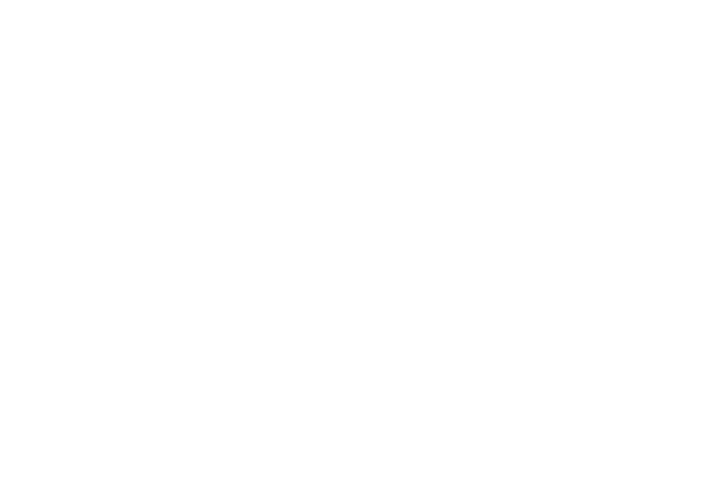
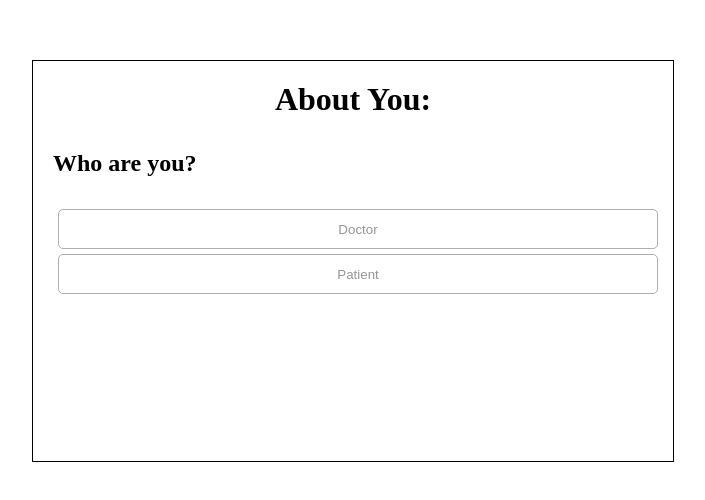
Before and after one commit to OgAeons/ai-medicare, a React (Vite) app in the folder login-page/: page /info in a window 1280 px wide. Before the commit this address had no page. Shown: the part 140-640 px from the top of the page, without its empty margins (287-992 px from the left). Built offline with nearby package versions, Linux system fonts and the light colour scheme; a web font is replaced by a local one.

Commit message:
Added Info and Questions component before the home component

```diff
--- a/login-page/src/App.jsx
+++ b/login-page/src/App.jsx
@@ -4,6 +4,7 @@
 import Register from "./routes/Register"
 import Cover from "./routes/Cover"
 import Home from "./routes/Home"
+import Info from "./routes/Info"
 
 function LayoutWithCover({ children }) {
     return (
@@ -20,6 +21,7 @@
             <Routes>
                 <Route path="/" element={<LayoutWithCover><Login /></LayoutWithCover>} />
                 <Route path="/register" element={<LayoutWithCover><Register /></LayoutWithCover>} />
+                <Route path="/info" element={<Info />} />
                 <Route path="/home" element={<Home />} />
             </Routes>
         </Router>
--- /dev/null
+++ b/login-page/src/components/Questions.jsx
@@ -0,0 +1,74 @@
+import React, { useState } from 'react'
+import { Link, useNavigate } from "react-router-dom"
+
+const questions = [
+    { id: 1, question: "Who are you?", options: ["Doctor", "Patient"] },
+    { id: 2, question: "What is your age?", options: [] }
+]
+
+function Questions() {
+    const [currentQuestionIndex, setCurrentQuestionIndex] = useState(0)
+    const [answers, setAnswers] = useState({})
+
+    const navigate = useNavigate()
+
+    function handleAnswer(answer) {
+        setAnswers((prevAnswers) => ({
+        ...prevAnswers,
+        [questions[currentQuestionIndex].question]: answer,
+        }))
+
+        setCurrentQuestionIndex((prevIndex) => prevIndex + 1)
+    }
+
+
+    function handleSubmit(e) {
+        e.preventDefault();
+        console.log("Final Answers:", answers);
+        navigate('/home')
+    }
+
+    return (
+        <div>
+            { currentQuestionIndex < questions.length ? (
+                <form onSubmit={(e) => e.preventDefault()}>
+                    <div>
+                        <h2 className='question'>{questions[currentQuestionIndex].question}</h2>
+                        {questions[currentQuestionIndex].options.length > 0 ? (
+                            questions[currentQuestionIndex].options.map((option, index) => (
+                                <button
+                                    key={index}
+                                    type="button"
+                                    onClick={() => handleAnswer(option)}
+                                    style={{ margin: '5px' }}
+                                >
+                                    {option}
+                                </button>
+                            ))
+                        ) : (
+                            <input
+                                type="number"
+                                placeholder="Enter your age"
+                                onBlur={(e) => handleAnswer(e.target.value)}
+                                required
+                            />
+                        )}
+                    </div>
+                </form>
+            ) : (
+                <div>
+                    <h2>Thank you for your responses!</h2>
+                    <p>Responses:</p>
+                    <ul>
+                        {Object.entries(answers).map(([question, answer], index) => (
+                            <li key={index}>{question}: {answer}</li>
+                        ))}
+                    </ul>
+                    <button onClick={handleSubmit}>Submit</button>
+                </div>
+            )}
+        </div>
+    )
+}
+
+export default Questions
--- /dev/null
+++ b/login-page/src/routes/Info.jsx
@@ -0,0 +1,15 @@
+import React, { useState } from 'react'
+import Questions from '../components/Questions'
+
+function Info() {
+    return (
+        <div className='info-container'>
+            <div style={{ padding: '20px' }}>
+                <h1 style={{textAlign: "center"}}>About You:</h1>
+                <Questions />
+            </div>
+        </div>
+    );
+};
+
+export default Info;
--- a/login-page/src/routes/Register.jsx
+++ b/login-page/src/routes/Register.jsx
@@ -21,7 +21,7 @@
             console.log('User created:', newUser)
             await account.createEmailPasswordSession(user.email, user.password)
             console.log('Session created')
-            navigate('/home')
+            navigate('/info')
         } catch (error) {
             console.error('Error during registration:', error.message)
         }
--- a/login-page/src/styles.css
+++ b/login-page/src/styles.css
@@ -198,3 +198,16 @@
     color: white;
     margin: 1rem auto;
 }
+
+.info-container {
+    /* background-color: green; */
+    height: 50vh;
+    width: 80vh;
+    margin: 25vh auto 25vh auto;
+    border: 1px solid black;
+}
+
+.question {
+    margin-top: 2rem;
+    margin-bottom: 2rem;
+}
```
